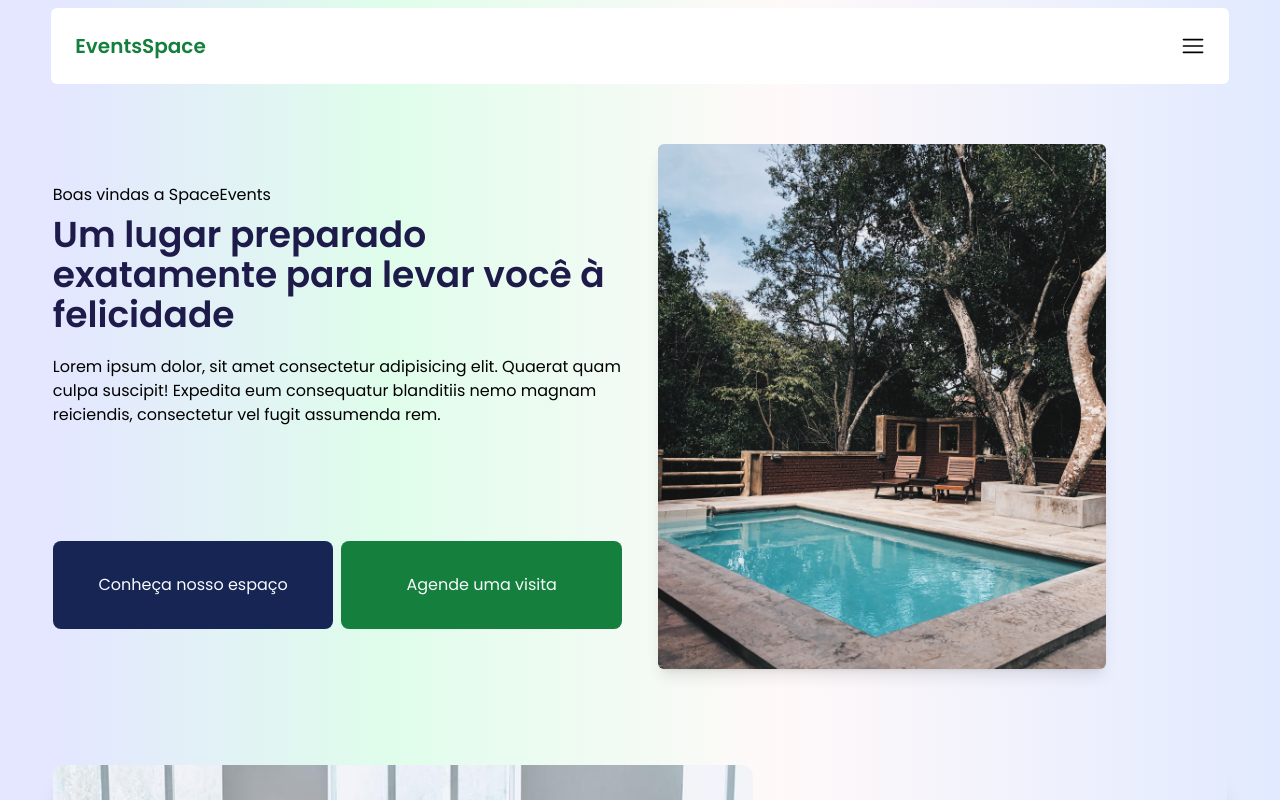
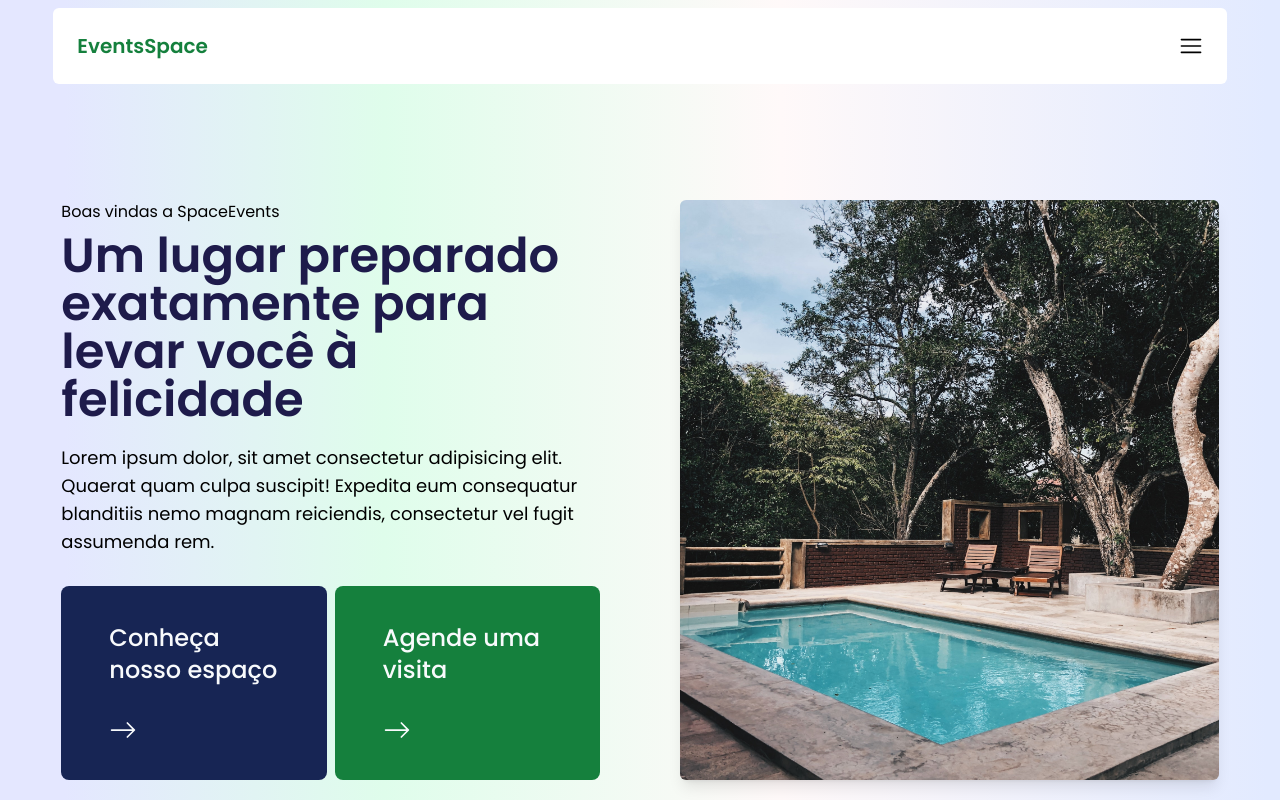
Before and after one commit to GabrielManicucci/SpaceEvents, a Next.js app: page / in a window 1280 px wide. Built offline with nearby package versions, Linux system fonts and the light colour scheme.

Commit message:
feat: adding new responsivity

```diff
--- a/src/app/components/home/HeadLine.tsx
+++ b/src/app/components/home/HeadLine.tsx
@@ -1,5 +1,7 @@
 import Section from "@/components/Section";
 import Image from "next/image";
+import { HiOutlineArrowRight } from "react-icons/hi";
+import { BsArrowRight } from "react-icons/bs";
 
 export default function HeadLine() {
   const imageStyle = {
@@ -8,37 +10,40 @@ export default function HeadLine() {
   return (
     <Section
       style={
-        "flex items-center flex-col justify-center p-2 mt-10 md:grid grid-cols-2 gap-9"
+        "flex flex-col justify-center p-2 mt-10 md:grid grid-cols-2 gap-9 xl:gap-x-20 xl:gap-y-0 lg:mt-20"
       }
     >
       <div className="flex flex-col text-left">
         <h4>Boas vindas a SpaceEvents</h4>
-        <h1 className="text-4xl font-semibold text-indigo-950 mt-2 mb-5">
+        <h1 className="text-4xl font-semibold text-indigo-950 mt-2 mb-5 xl:text-5xl">
           Um lugar preparado exatamente para levar você à felicidade
         </h1>
-        <p>
+        <p className="lg:text-lg">
           Lorem ipsum dolor, sit amet consectetur adipisicing elit. Quaerat quam
           culpa suscipit! Expedita eum consequatur blanditiis nemo magnam
           reiciendis, consectetur vel fugit assumenda rem.
         </p>
       </div>
 
-      <div className="flex max-w-md min-h-[500px] row-span-2">
+      <div className="flex row-span-2">
         <Image
           src={"/EventSpaceImage1.png"}
           width={700}
           height={500}
-          className="rounded-md shadow-lg h-full"
+          className="rounded-md shadow-lg max-h-[580px] w-full"
           alt="imagem espaço de eventos"
         />
       </div>
 
-      <div className="flex flex-col mt-8 w-full md:flex-row md:mt-0">
-        <button className="w-full py-5 mb-2 rounded-lg bg-blue-950 hover:bg-gradient-to-r from-indigo-950 to-gradientColorBlue text-slate-50 transition-colors md:mr-2 md:py-8 md:mb-0">
+      <div className="flex flex-col mt-3 w-full md:flex-row md:mt-0">
+        <button className="flex justify-between w-full p-7 mb-2 rounded-lg bg-blue-950 hover:bg-gradient-to-r from-indigo-950 to-gradientColorBlue text-slate-50 transition-colors md:text-left md:mr-2 md:py-8 md:mb-0 md:flex-col lg:px-12 lg:py-9 lg:font-medium lg:text-xl xl:text-2xl">
           Conheça nosso espaço
+          {/* <HiOutlineArrowRight size={24} /> */}
+          <BsArrowRight size={28} />
         </button>
-        <button className="w-full py-5 rounded-lg bg-green-700 text-slate-50 hover:bg-gradient-to-r from-green-700 to-hoverGreen transition-colors">
+        <button className="flex justify-between w-full p-7 rounded-lg bg-green-700 text-slate-50 hover:bg-gradient-to-r from-green-700 to-hoverGreen transition-colors md:p-7 md:text-left md:mb-0 md:flex-col lg:px-12 lg:py-9 lg:font-medium lg:text-xl xl:text-2xl">
           Agende uma visita
+          <BsArrowRight size={28} />
         </button>
       </div>
     </Section>
--- a/src/app/layout.tsx
+++ b/src/app/layout.tsx
@@ -22,11 +22,11 @@ export default function RootLayout({
   return (
     <html lang="pt-br">
       <body className={poppins.className}>
-        <div className="w-[92%] fixed">
+        <div className="w-11/12 fixed xl:max-w-screen-2xl">
           <Navbar />
         </div>
-        <div className="w-[93%]">{children}</div>
-        <div className="w-[93%]">
+        <div className="w-11/12 xl:max-w-7xl">{children}</div>
+        <div className="w-11/12 xl:max-w-screen-2xl">
           <Footer />
         </div>
       </body>
--- a/src/app/page.tsx
+++ b/src/app/page.tsx
@@ -1,12 +1,12 @@
 import Navbar from "@/components/Navbar";
 import Footer from "@/components/Footer";
-import HeadLine from "./components/home/HeadLine";
+import HeadLine from "./components/home/Headline";
 import About from "./components/about/About";
 import Contact from "./components/contact/Contact";
 
 export default function Home() {
   return (
-    <main className="flex flex-col justify-center w-full mt-24">
+    <main className="flex flex-col justify-center w-full mt-28">
       <HeadLine />
       <About />
       <Contact />
--- a/src/components/Navbar.tsx
+++ b/src/components/Navbar.tsx
@@ -9,7 +9,7 @@ export default function Navbar() {
   const [value, setValue] = useState(false);
 
   return (
-    <div className="flex flex-col items-center justify-between p-3 bac bg-white mt-2 rounded-md ">
+    <div className="flex flex-col items-center justify-between p-3 bac bg-white mt-2 rounded-md w-full">
       <div className="flex flex-row items-center justify-between w-full p-3">
         <h1 className="text-xl font-semibold text-green-700">EventsSpace</h1>
 
```
